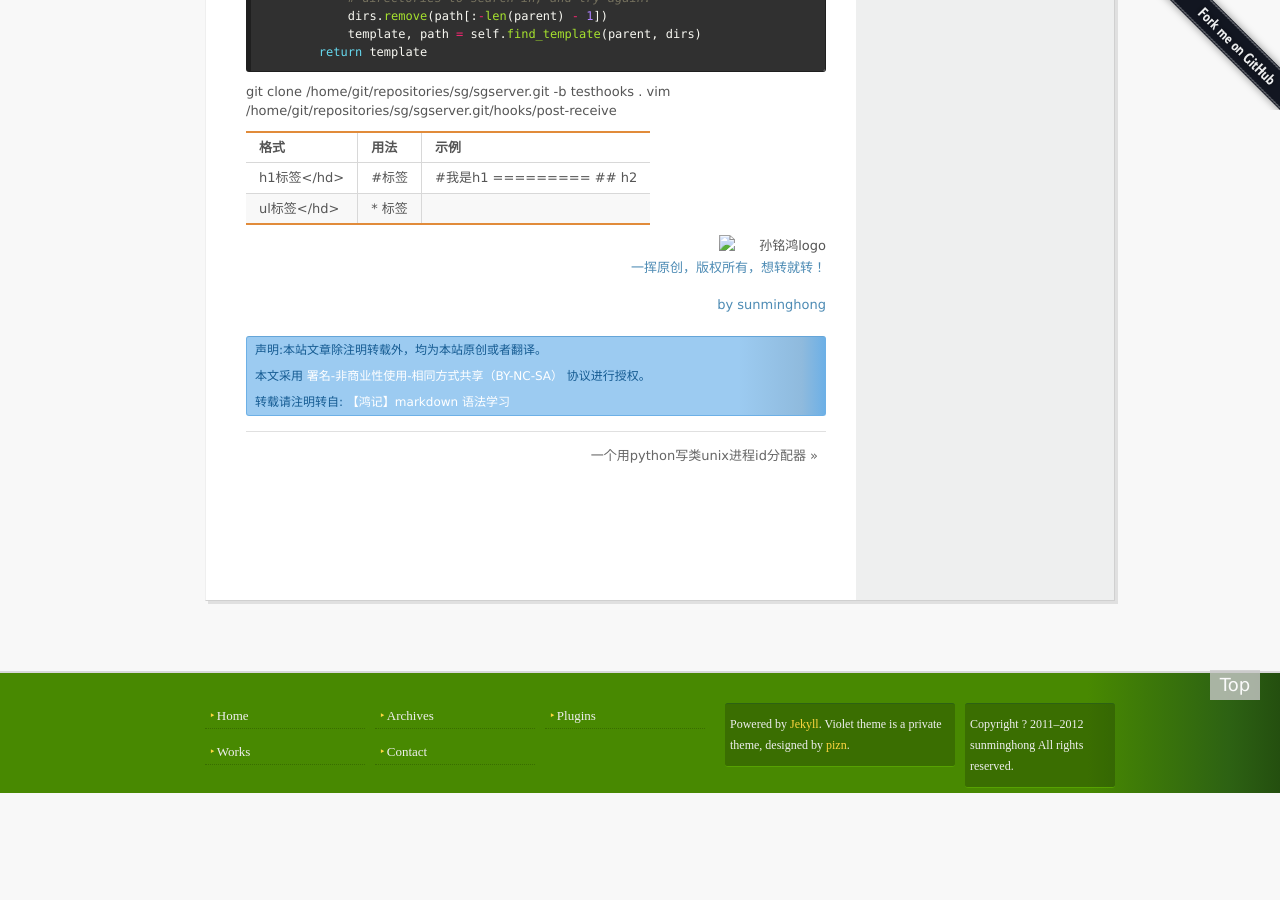
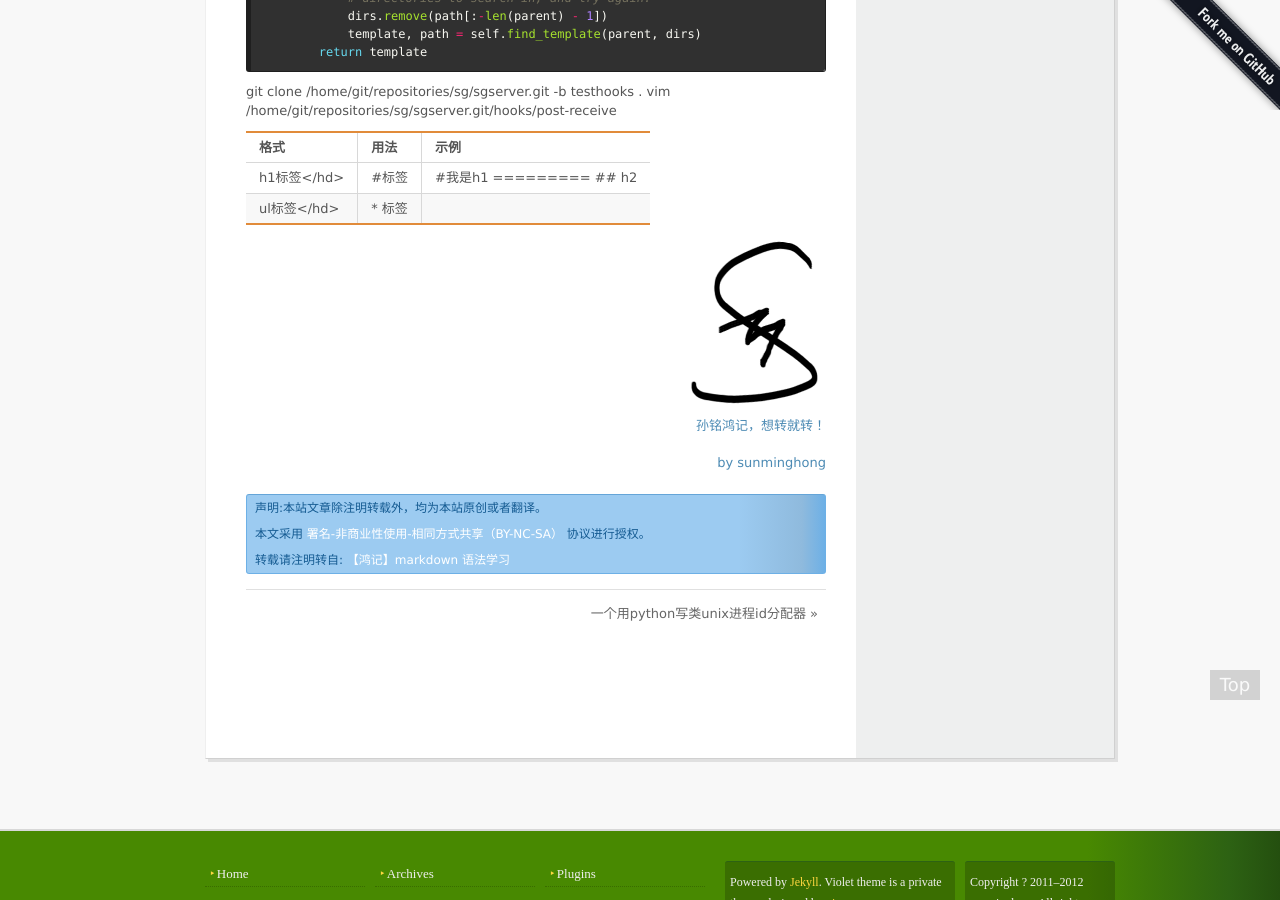
Before and after one commit to sunminghong/sunminghong.github.com, a Jekyll site: the page built from _posts/2011-09-23-markdown.md, in a window 1280 px wide and 900 px high, scrolled down 1446 px. Built offline with Jekyll 4.4.1, drawn with Linux system fonts in a browser that asks for light colours; Markdown is read by kramdown in place of the engine named in the settings; comment, search, counter and statistics services are not loaded; before the commit the page ends 2239 px from its top, so only the background shows below that.

```diff
--- a/_layouts/post.html
+++ b/_layouts/post.html
@@ -21,7 +21,7 @@
                             <p class="description">{{ page.description }}</p>
                             {{ content }}
 							<p id="writerby"><img src="/images/smhlogo.png" border="0" alt="孙铭鸿logo"/><br>
-<a href="http://www.cnblogs.com/yihuiso">一挥原创，版权所有，想转就转！</a></p>
+<a href="http://www.cnblogs.com/yihuiso">孙铭鸿记，想转就转！</a></p>
 
 							<p style="text-align:right;"><a href="http://blog.5d13.cn" target="_blank" rel="nofollow">by sunminghong</a></p>
                         </div>
```
Also changed, not shown: images/smhlogo.png (added).
